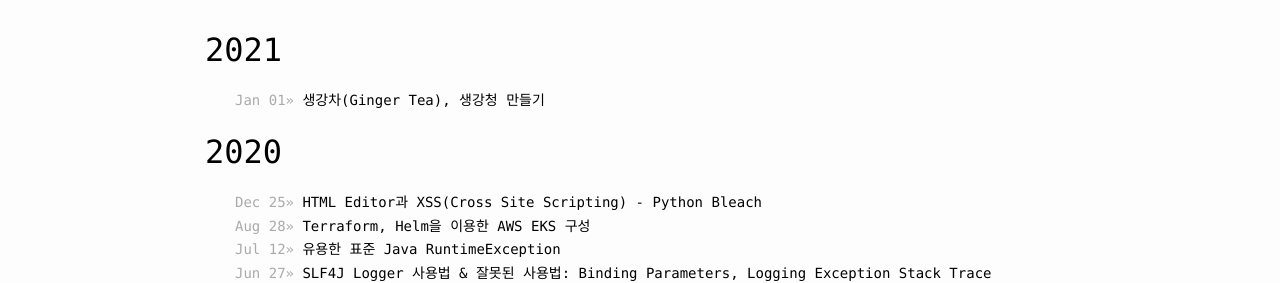
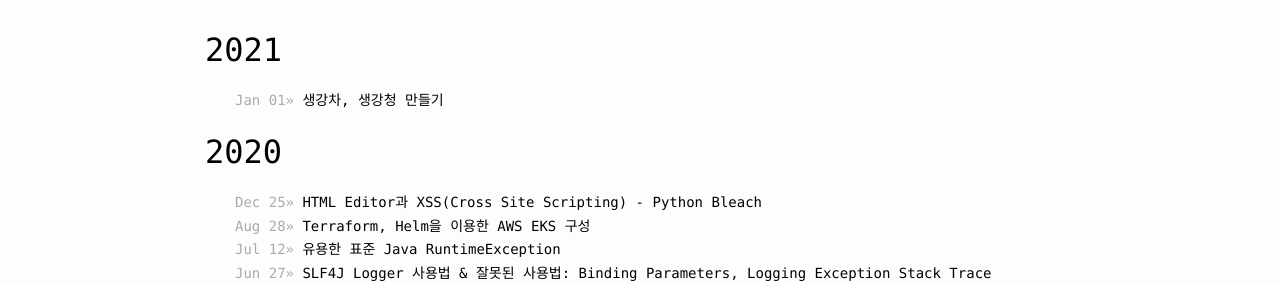
Before and after one commit to dveamer/dveamer.github.io, a Jekyll site: the page built from archive.html, in a window 1280 px wide and 900 px high, scrolled down 306 px. Shown: the part 168-451 px from the top of the window. Built offline with Jekyll 4.4.1, drawn with Linux system fonts in a browser that asks for light colours.

Commit message:
homepage

```diff
--- a/_posts/Life/2021-01-01-gingerTea.md
+++ b/_posts/Life/2021-01-01-gingerTea.md
@@ -1,6 +1,6 @@
 ---
 layout: post
-title:  "생강차(Ginger Tea), 생강청 만들기"
+title:  "생강차, 생강청 만들기"
 date: 2021-01-01 12:00:00
 lastmod: 2021-01-01 12:00:00
 categories: Life
@@ -128,7 +128,3 @@ for(var i=0; i<inputs.length; i++) {
 
 <br/>
 <br/>
-<br/>
-<br/>
-<br/>
-<br/>
```
